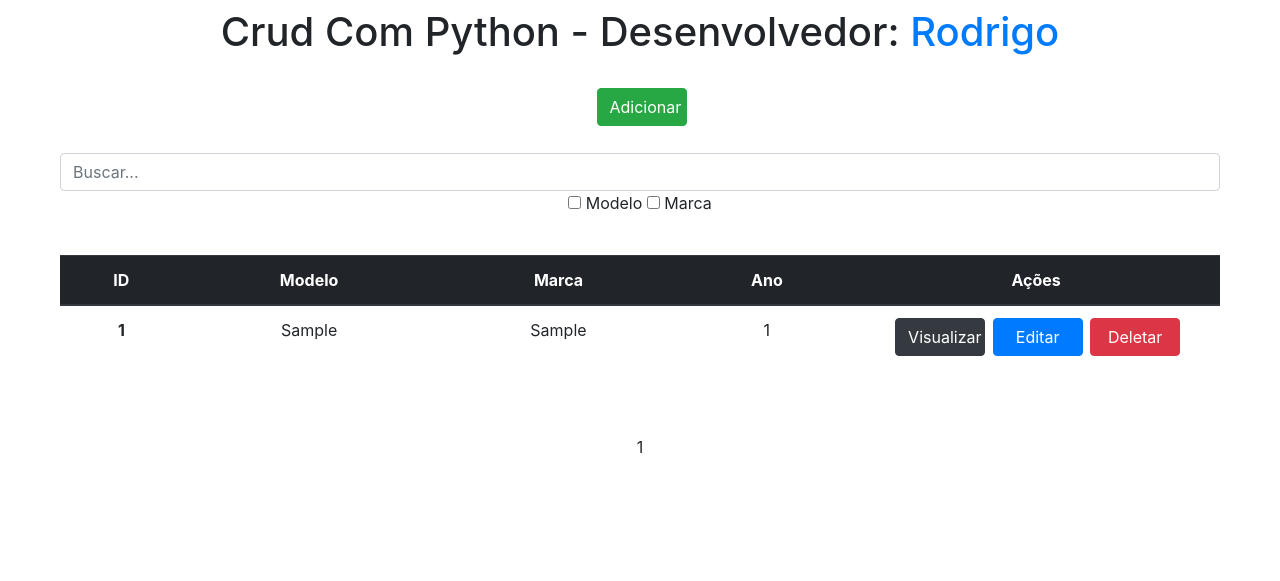
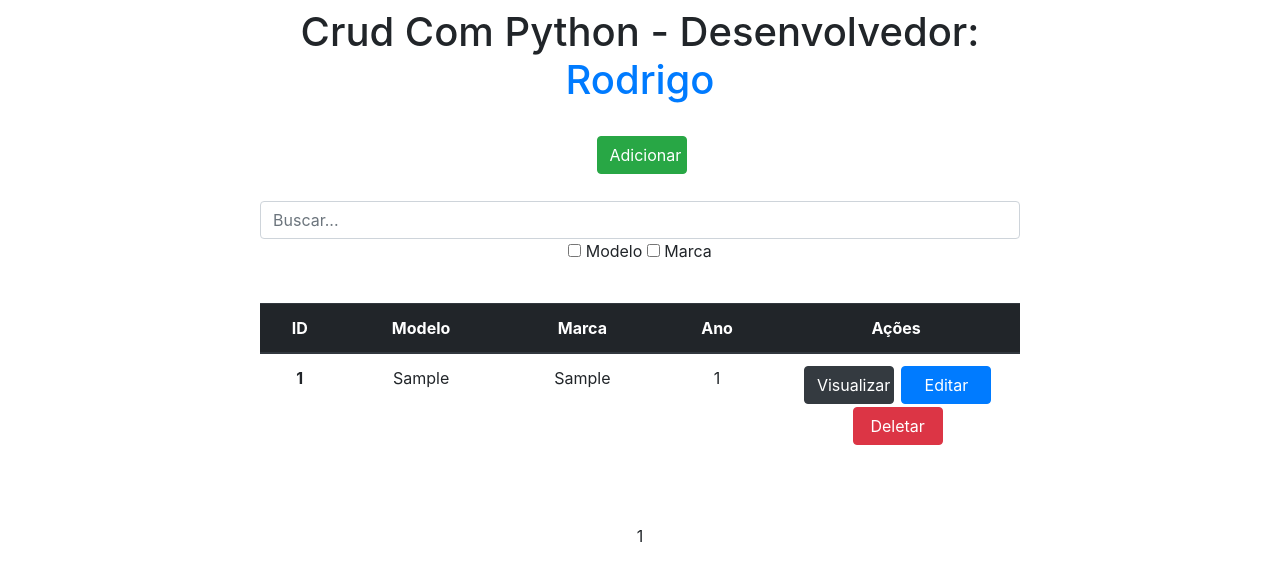
Before and after one commit to rcvdigo/Projeto-Crud-Em-Python, a Django app: page / in a window 1280 px wide. Shown: the top 581 px of the page. Run offline with Django 4.2, Linux system fonts and the light colour scheme; tables that the repository leaves empty hold one stand-in row (values such as "Sample post"); some libraries are stand-ins or nearby versions.

Commit message:
Update css.main

```diff
--- a/appCrud/static/main.css
+++ b/appCrud/static/main.css
@@ -1,12 +1,12 @@
 main .responsividade{
     padding: 20px;
-    min-width: 320px;
-    max-width: 1200px;
+    min-width: 300px;
+    max-width: 800px;
     margin: auto;
 }
 
 .botoes-responsivos {
-   max-width: 120px;
+   max-width: 125px;
 }
 
 .btn {
```
